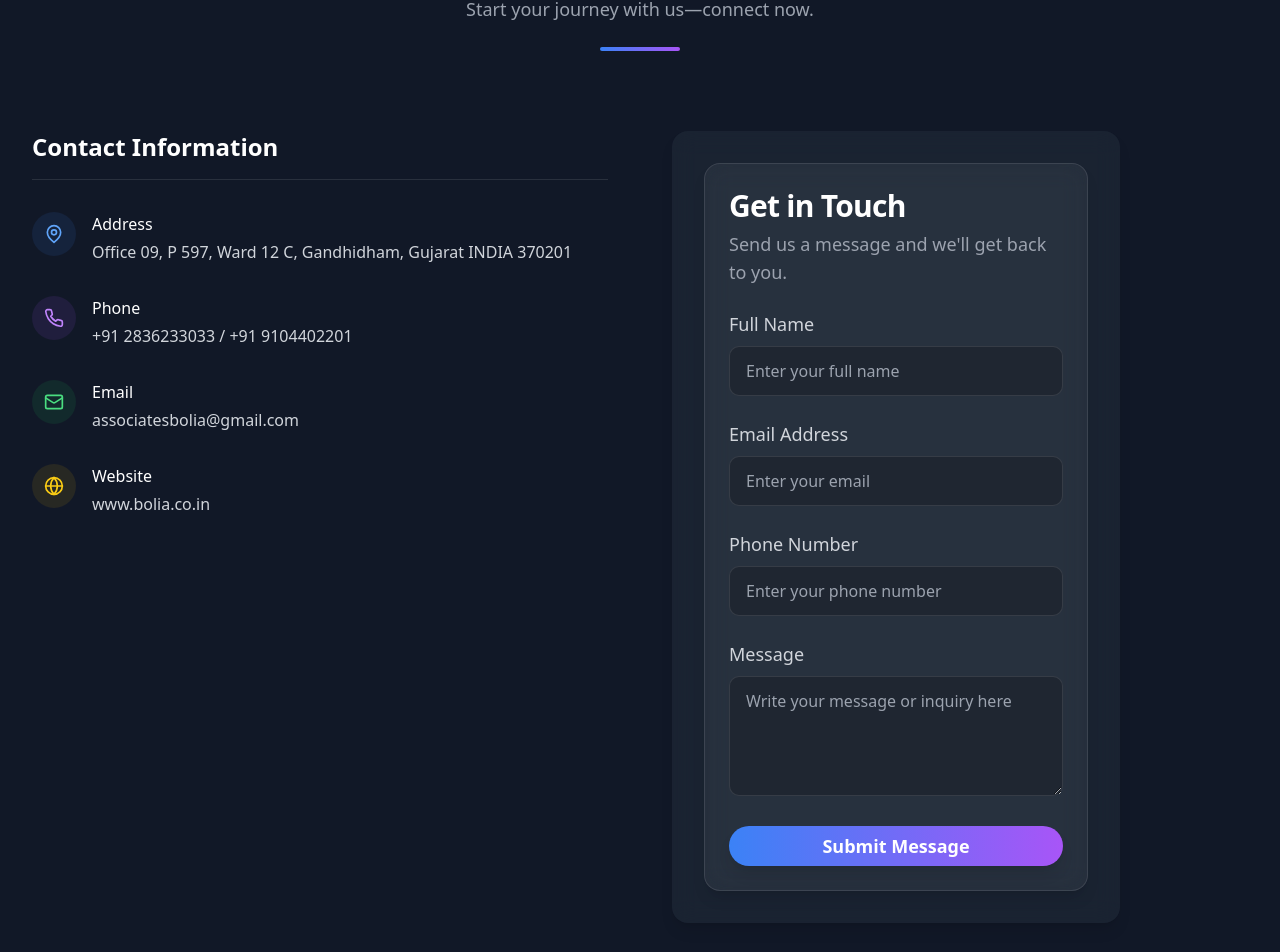
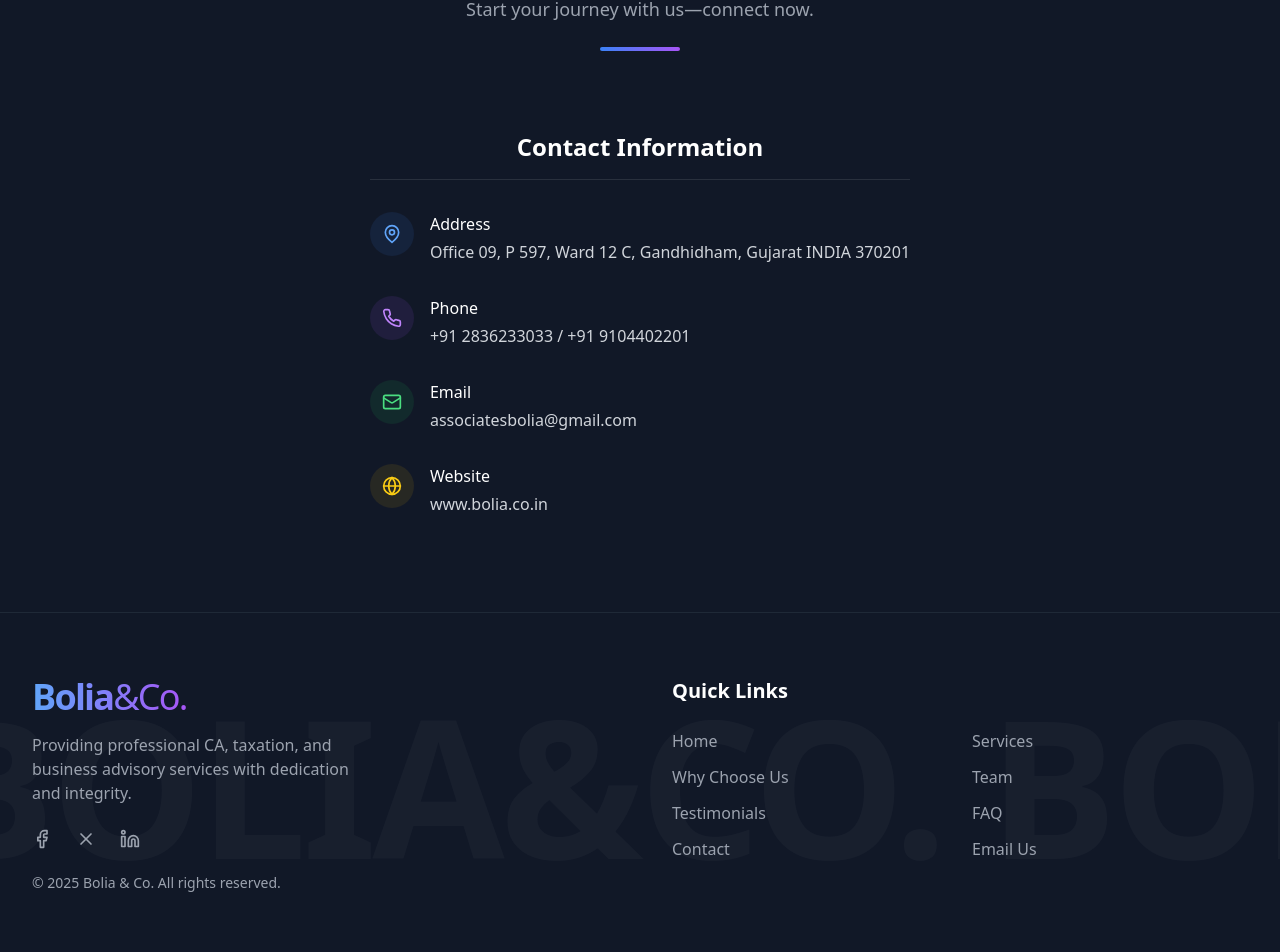
Before and after one commit to Yashpokharna/Bolia-Co., a Next.js app: page / in a window 1280 px wide. Shown: the part 5960-6912 px from the top of the page. Built offline with nearby package versions, Linux system fonts and the light colour scheme.

Commit message:
Minor changes

```diff
--- a/components/sections/ContactInfo.tsx
+++ b/components/sections/ContactInfo.tsx
@@ -12,7 +12,7 @@ const ContactInfo = () => {
       viewport={{ once: true }}
       className="space-y-8 text-gray-300"
     >
-      <h3 className="pb-4 mb-6 text-2xl font-semibold text-white border-b border-white/10">
+      <h3 className="pb-4 mb-6 text-2xl font-semibold text-center text-white border-b border-white/10">
         Contact Information
       </h3>
       <motion.div
--- a/pages/index.tsx
+++ b/pages/index.tsx
@@ -1108,7 +1108,7 @@ const HomePage: React.FC = () => {
           </motion.div>
 
           {/* Contact Info & Form */}
-          <div className="grid items-start grid-cols-1 gap-16 md:grid-cols-2">
+          <div className="flex items-center justify-center">
             {/* Left Column: Contact Info */}
             <motion.div
               variants={fadeInVariants}
@@ -1121,17 +1121,17 @@ const HomePage: React.FC = () => {
               <ContactInfo />
             </motion.div>
 
-            {/* Right Column: Contact Form */}
-            <motion.div
+            {/* /* Right Column: Contact Form */}
+            {/* <motion.div
               variants={fadeInVariants}
               initial="hidden"
               whileInView="visible"
               viewport={{ once: true }}
               transition={{ delay: 0.4 }}
               className="w-full max-w-md p-8 mx-auto shadow-lg md:mx-0 bg-gray-800/70 backdrop-blur-md rounded-2xl"
-            >
-              <ContactForm />
-            </motion.div>
+            > */}
+              {/* <ContactForm /> */}
+            {/* </motion.div> */}
           </div>
         </div>
       </section>
@@ -1169,8 +1169,8 @@ const HomePage: React.FC = () => {
         />
 
         {/* Footer content */}
-        <div className="container relative z-10 px-6 mx-auto lg:px-8">
-          <div className="grid items-start grid-cols-1 gap-12 md:grid-cols-3">
+        <div className="container relative z-10 items-center justify-center px-6 mx-auto text-center lg:px-8">
+          <div className="grid items-start grid-cols-1 gap-16 md:grid-cols-2">
 
             {/* Branding & Socials */}
             <div className="text-center md:text-left">
@@ -1180,12 +1180,12 @@ const HomePage: React.FC = () => {
                 transition={{ type: "spring", stiffness: 400, damping: 10 }}
               >
                 <motion.span
-                  className="relative inline-block text-4xl font-bold tracking-tighter text-transparent cursor-pointer bg-clip-text bg-gradient-to-r from-blue-400 to-purple-500 font-heading"
+                  className="relative inline-block text-4xl font-bold tracking-tighter text-center text-transparent cursor-pointer bg-clip-text bg-gradient-to-r from-blue-400 to-purple-500 font-heading"
                 >
                   Bolia<span className="font-light">&Co.</span>
                 </motion.span>
               </motion.div>
-              <p className="max-w-xs mt-2 text-gray-400">
+              <p className="max-w-xs mt-2 text-center text-gray-400 md:text-start">
                 Providing professional CA, taxation, and business advisory services with dedication and integrity.
               </p>
               <motion.div className="flex justify-center mt-6 space-x-6 md:justify-start">
@@ -1224,7 +1224,7 @@ const HomePage: React.FC = () => {
             </div>
 
             {/* Contact Info */}
-            <div className="text-center md:text-right">
+            {/* <div className="text-center md:text-right">
               <h4 className="mb-6 text-xl font-semibold text-white">Contact Information</h4>
               <motion.div className="space-y-5 text-gray-400">
                 <motion.div className="flex items-center justify-center gap-3 md:justify-end" whileHover={{ x: -5, color: "#60A5FA" }}>
@@ -1240,7 +1240,7 @@ const HomePage: React.FC = () => {
                   <span><a href="mailto:contact@boliaco.com">associatesbolia@gmail.com</a></span>
                 </motion.div>
               </motion.div>
-            </div>
+            </div> */}
           </div>
         </div>
       </footer>
```
